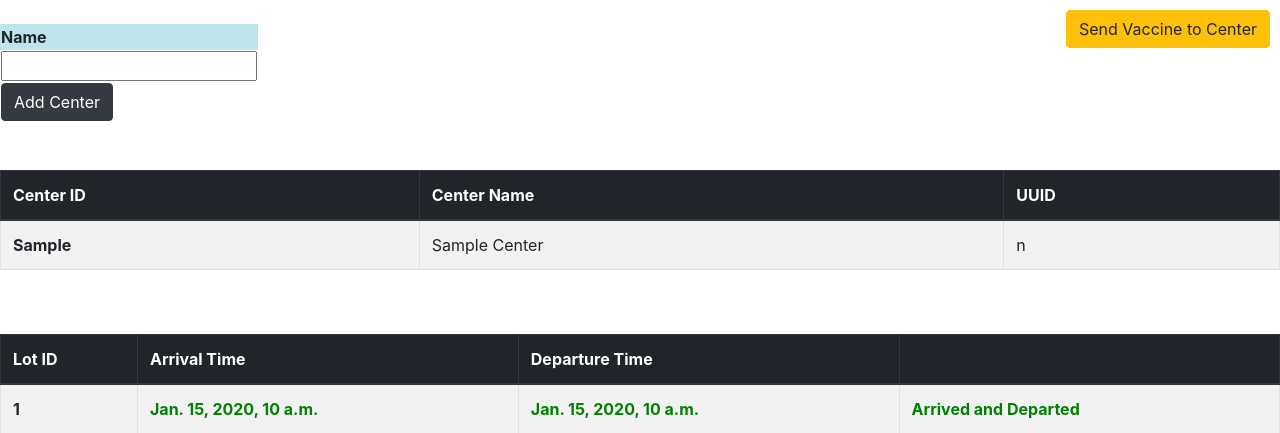
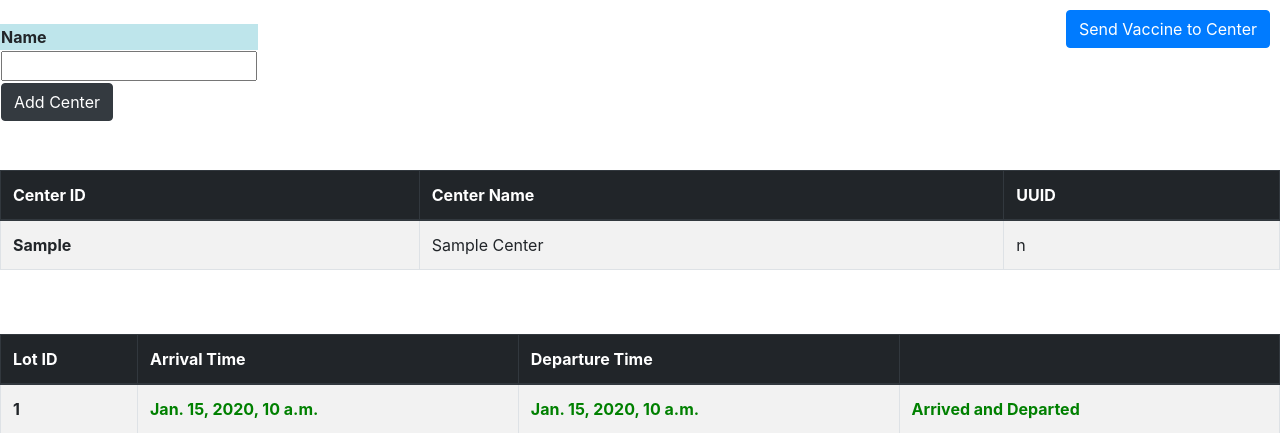
Before and after one commit to manish103p/VaccineDistributionSystem, a Django app: template templates/district_dash.html in a window 1280 px wide. Shown: the part 56-489 px from the top of the page. Run offline with Django 3.2, Linux system fonts and the light colour scheme; the template is opened without the code that fills it: most values are stand-ins (such as "Sample title", 1, 10 or a date in 2020); some libraries are stand-ins or nearby versions.

Commit message:
styling of provide access

```diff
--- a/templates/district_dash.html
+++ b/templates/district_dash.html
@@ -14,7 +14,7 @@
       {% endfor %}
     {% endif %}
 
-        <a href="/district/{{name}}/send_to_center" style="float: right; margin:10px;"><button Type="button" class="btn btn-warning">Send Vaccine to Center</button></a>
+        <a href="/district/{{name}}/send_to_center" style="float: right; margin:10px;"><button Type="button" class="btn btn-primary">Send Vaccine to Center</button></a>
         <form method="POST">
             {% csrf_token %}
             <table>
```
